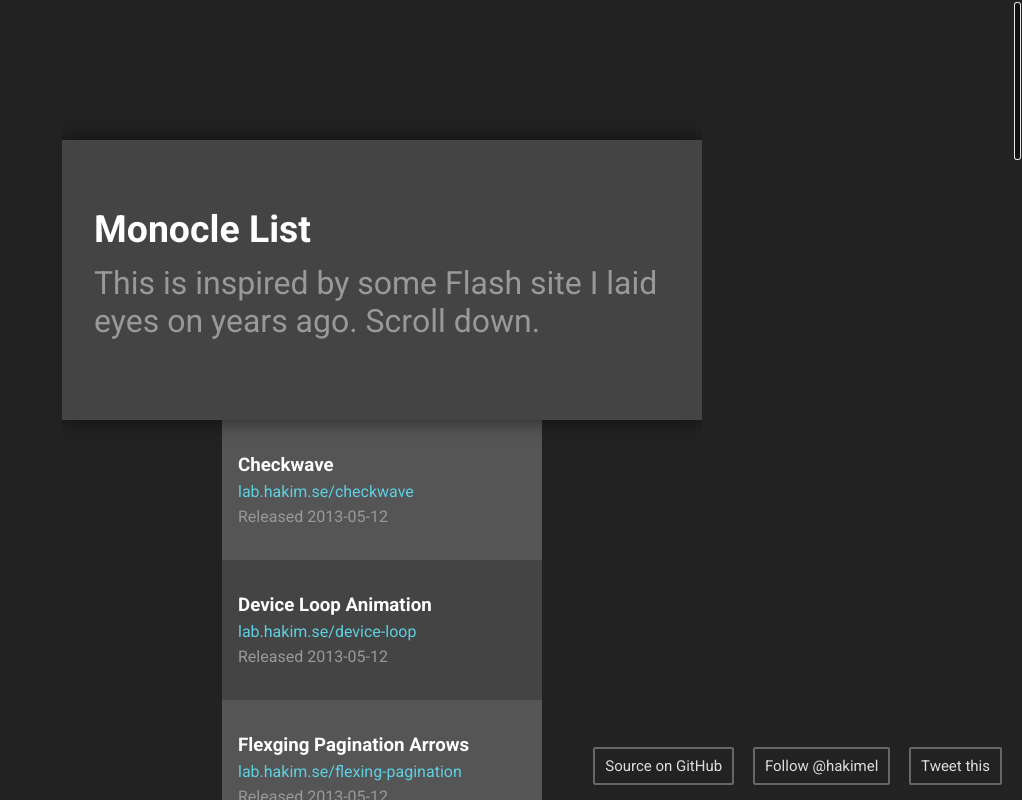
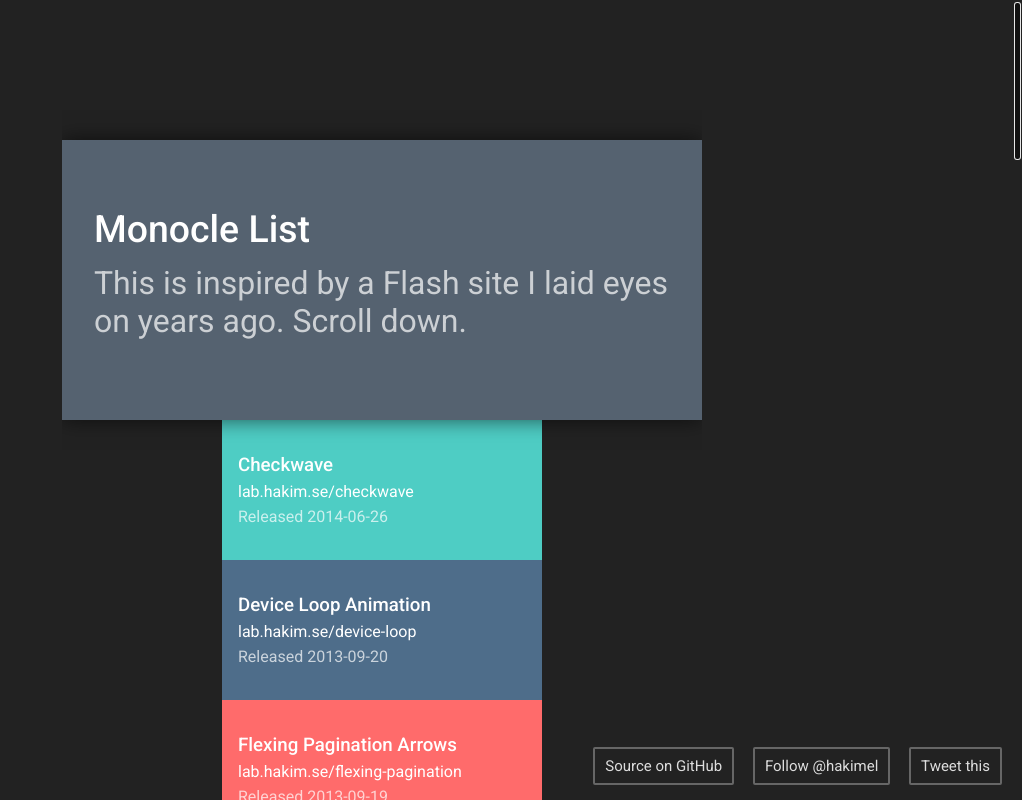
Before and after one commit to hakimel/css, a website: page monocle/index.html in a window 1280 px wide. Shown: the whole page, without its empty margins (258-1280 px from the left). Drawn offline with Linux system fonts and the light colour scheme.

Commit message:
monocle tweaks

```diff
--- a/monocle/index.html
+++ b/monocle/index.html
@@ -12,7 +12,7 @@
 
 		<meta name="viewport" content="width=1000, user-scalable=no" />
 
-		<link href='http://fonts.googleapis.com/css?family=Roboto:400,700' rel='stylesheet' type='text/css'>
+		<link href='http://fonts.googleapis.com/css?family=Roboto:400,500' rel='stylesheet' type='text/css'>
 		<link href="style.css" rel="stylesheet" type="text/css" />
 
 	</head>
@@ -24,67 +24,77 @@
 				<ul class="list">
 					<li>
 						<h3>Monocle List</h3>
-						<p>This is inspired by some Flash site I laid eyes on years ago. Scroll down.</p>
+						<p>This is inspired by a Flash site I laid eyes on years ago. Scroll down.</p>
 					</li>
 					<li>
 						<h3>Checkwave</h3>
-						<a href="http://lab.hakim.se/checkwave">lab.hakim.se/checkwave</a>
-						<p>Released 2013-05-12</p>
+						<a target="_blank" href="http://lab.hakim.se/checkwave">lab.hakim.se/checkwave</a>
+						<p>Released 2014-06-26</p>
 					</li>
 					<li>
 						<h3>Device Loop Animation</h3>
-						<a href="http://lab.hakim.se/device-loop">lab.hakim.se/device-loop</a>
-						<p>Released 2013-05-12</p>
+						<a target="_blank" href="http://lab.hakim.se/device-loop">lab.hakim.se/device-loop</a>
+						<p>Released 2013-09-20</p>
 					</li>
 					<li>
-						<h3>Flexging Pagination Arrows</h3>
-						<a href="http://lab.hakim.se/flexing-pagination">lab.hakim.se/flexing-pagination</a>
-						<p>Released 2013-05-12</p>
+						<h3>Flexing Pagination Arrows</h3>
+						<a target="_blank" href="http://lab.hakim.se/flexing-pagination">lab.hakim.se/flexing-pagination</a>
+						<p>Released 2013-09-19</p>
 					</li>
 					<li>
 						<h3>CSS Animation: Hole</h3>
-						<a href="http://codepen.io/hakimel/full/fILbu">codepen.io/hakimel/full/fILbu</a>
-						<p>Released 2013-05-12</p>
+						<a target="_blank" href="http://codepen.io/hakimel/full/fILbu">codepen.io/hakimel/full/fILbu</a>
+						<p>Released 2013-07-17</p>
 					</li>
 					<li>
 						<h3>CSS Animation: Spinner</h3>
-						<a href="http://codepen.io/hakimel/full/CxliK">codepen.io/hakimel/full/CxliK</a>
-						<p>Released 2013-05-12</p>
+						<a target="_blank" href="http://codepen.io/hakimel/full/CxliK">codepen.io/hakimel/full/CxliK</a>
+						<p>Released 2013-07-17</p>
 					</li>
 					<li>
 						<h3>CSS Animation: Cloud</h3>
-						<a href="http://codepen.io/hakimel/full/aIhkf">codepen.io/hakimel/full/aIhkf</a>
-						<p>Released 2013-05-12</p>
+						<a target="_blank" href="http://codepen.io/hakimel/full/aIhkf">codepen.io/hakimel/full/aIhkf</a>
+						<p>Released 2013-07-17</p>
 					</li>
 					<li>
 						<h3>Ladda</h3>
-						<a href="http://lab.hakim.se/ladda">lab.hakim.se/ladda</a>
+						<a target="_blank" href="http://lab.hakim.se/ladda">lab.hakim.se/ladda</a>
+						<p>Released 2013-05-28</p>
+					</li>
+					<li>
+						<h3>Slides</h3>
+						<a target="_blank" href="http://slides.com">slides.com</a>
 						<p>Released 2013-05-12</p>
 					</li>
 					<li>
 						<h3>Kontext</h3>
-						<a href="http://lab.hakim.se/kontext">lab.hakim.se/kontext</a>
-						<p>Released 2013-05-12</p>
+						<a target="_blank" href="http://lab.hakim.se/kontext">lab.hakim.se/kontext</a>
+						<p>Released 2013-02-26</p>
 					</li>
 					<li>
 						<h3>Hypnos</h3>
-						<a href="http://lab.hakim.se/hypnos">lab.hakim.se/hypnos</a>
-						<p>Released 2013-05-12</p>
+						<a target="_blank" href="http://lab.hakim.se/hypnos">lab.hakim.se/hypnos</a>
+						<p>Released 2012-11-27</p>
 					</li>
 					<li>
 						<h3>Kort</h3>
-						<a href="http://lab.hakim.se/kort">lab.hakim.se/kort</a>
-						<p>Released 2013-05-12</p>
+						<a target="_blank" href="http://lab.hakim.se/kort">lab.hakim.se/kort</a>
+						<p>Released 2012-10-29</p>
 					</li>
 					<li>
 						<h3>Fokus</h3>
-						<a href="http://lab.hakim.se/fokus">lab.hakim.se/fokus</a>
-						<p>Released 2013-05-12</p>
+						<a target="_blank" href="http://lab.hakim.se/fokus">lab.hakim.se/fokus</a>
+						<p>Released 2012-09-23</p>
 					</li>
 					<li>
-						<h3>Slides</h3>
-						<a href="http://slides.com">slides.com</a>
-						<p>Released 2013-05-12</p>
+						<h3>Meny</h3>
+						<a target="_blank" href="http://lab.hakim.se/meny">lab.hakim.se/meny</a>
+						<p>Released 2012-08-25</p>
+					</li>
+					<li>
+						<h3>reveal.js</h3>
+						<a target="_blank" href="http://lab.hakim.se/reveal-js">lab.hakim.se/reveal-js</a>
+						<p>Released 2011-12-04</p>
 					</li>
 				</ul>
 			</div>
--- a/monocle/style.scss
+++ b/monocle/style.scss
@@ -1,3 +1,4 @@
+$textColor: #fff;
 $rowWidth: 320px;
 $rowHeight: 140px;
 
@@ -12,7 +13,7 @@ html, body {
 	overflow: hidden;
 	font-family: 'Roboto', Helvetica, sans-serif;
 	background-color: #222;
-	color: #fff;
+	color: $textColor;
 }
 
 .page-scroller {
@@ -55,25 +56,38 @@ html, body {
 		width: 100%;
 		height: $rowHeight;
 		padding: 2.1em 1em;
-		background-color: #555;
 
 		* + * {
 			display: block;
 			margin-top: 0.4em;
 		}
 
+		h3 {
+			font-weight: 500;
+		}
+
 		a {
-			color: #5fcfe3;
+			display: inline-block;
+			color: $textColor;
 			text-decoration: none;
 		}
 
 		p {
-			color: #999;
+			color: rgba( $textColor, 0.7 );
 		}
 	}
 
-	li:nth-child(odd) {
-		background-color: #444;
+	li:nth-child(4n+1) {
+		background-color: #556270;
+	}
+	li:nth-child(4n+2) {
+		background-color: #4ECDC4;
+	}
+	li:nth-child(4n+3) {
+		background-color: #4e6d8a;
+	}
+	li:nth-child(4n+4) {
+		background-color: #FF6B6B;
 	}
 }
 
@@ -97,6 +111,14 @@ html, body {
 	li {
 		height: $rowHeight * 2;
 	}
+
+	li + li {
+		border-top: 1px solid rgba( 255, 255, 255, 0.5 );
+	}
+
+	li a {
+		border-bottom: 1px dotted #fff;
+	}
 }
 
 .list-c {
```
Also changed, not shown: monocle/style.css.
